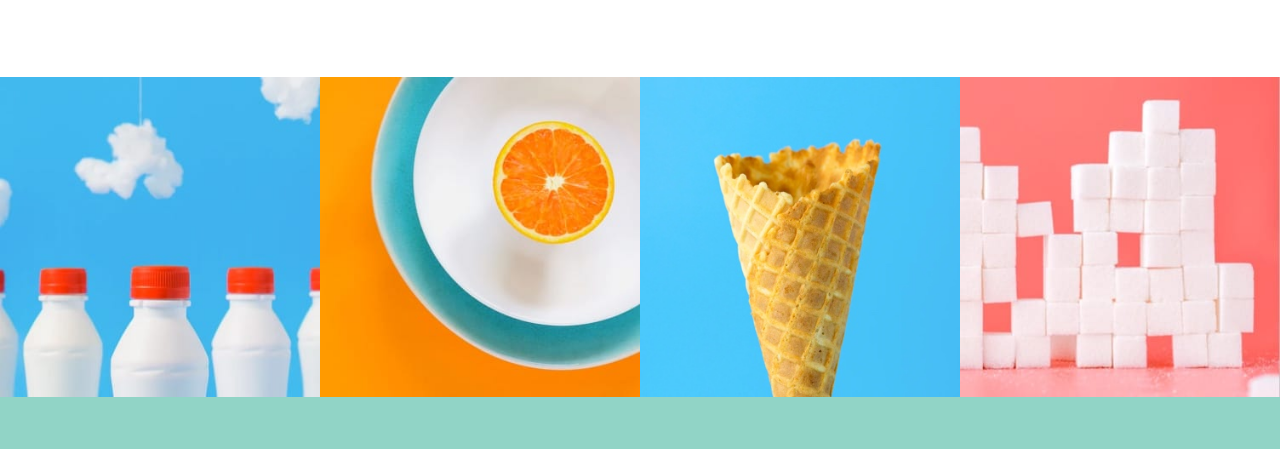
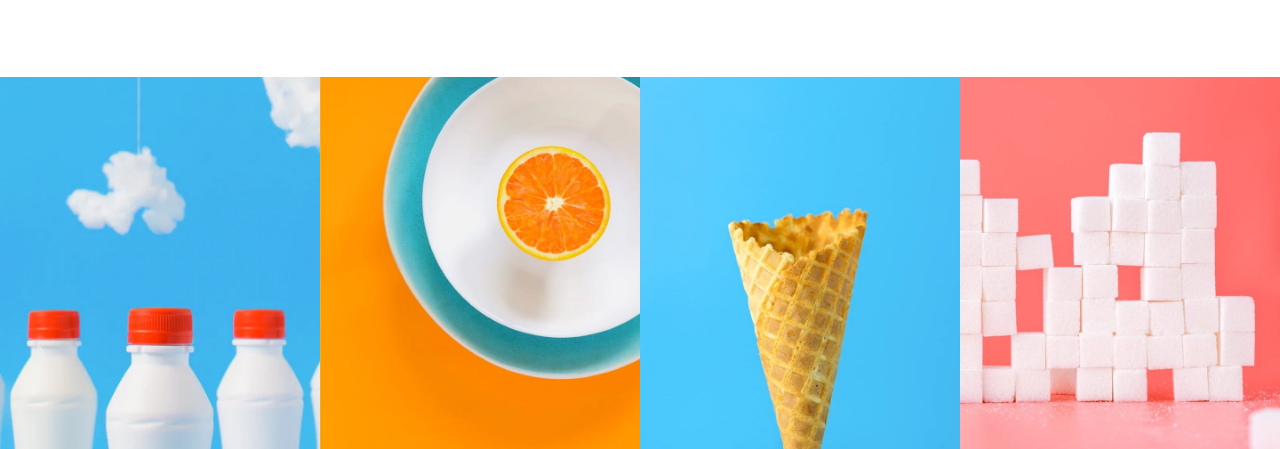
Before and after one commit to basitkorai/sunnyside-agency, a website: page index.html in a window 1280 px wide. Shown: the part 2882-3331 px from the top of the page. Drawn offline with Linux system fonts and the light colour scheme.

Commit message:
style: image-gallery updated
image-gallery images updated for different resolution

```diff
--- a/index.html
+++ b/index.html
@@ -124,21 +124,30 @@
       <h2 class="sr-only">Image Gallery</h2>
       <div class="flex">
         <div>
-          <img src="./assets/images/mobile/image-gallery-milkbottles.jpg" alt="milkbottles"
-            class="image-gallery__thumbnail">
+        <picture>
+          <source srcset="./assets/images/desktop/image-gallery-milkbottles.jpg" media="(min-width: 750px)" />
+          <img src="./assets/images/mobile/image-gallery-milkbottles.jpg" alt="" />
+        </picture>
         </div>
         <div>
-          <img src="./assets/images/mobile/image-gallery-orange.jpg" alt="orange lying on the plate"
-            class="image-gallery__thumbnail">
+          <picture>
+            <source srcset="./assets/images/desktop/image-gallery-orange.jpg" media="(min-width: 750px)" />
+            <img src="./assets/images/mobile/image-gallery-orange.jpg" alt="" />
+          </picture>
         </div>
       </div>
       <div class="flex">
         <div>
-          <img src="./assets/images/mobile/image-gallery-cone.jpg" alt="upright cone" class="image-gallery__thumbnail">
+          <picture>
+            <source srcset="./assets/images/desktop/image-gallery-cone.jpg" media="(min-width: 750px)" />
+            <img src="./assets/images/mobile/image-gallery-cone.jpg" alt="" />
+          </picture>
         </div>
         <div>
-          <img src="./assets/images/mobile/image-gallery-sugar-cubes.jpg" alt="stacks of sugar cubes"
-            class="image-gallery__thumbnail">
+          <picture>
+            <source srcset="./assets/images/desktop/image-gallery-sugarcubes.jpg" media="(min-width: 750px)" />
+            <img src="./assets/images/mobile/image-gallery-sugar-cubes.jpg" alt="" />
+          </picture>
         </div>
       </div>
     </section>
```
